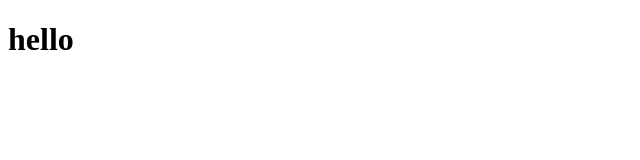
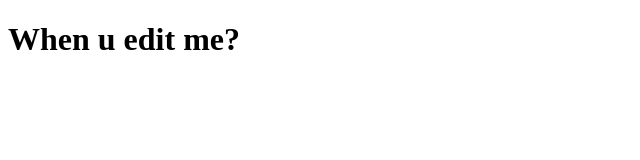
Before and after one commit to Murtatrxx/djs-bot, a website: page site/public/index.html in a window 1280 px wide. Shown: the whole page, without its empty margins (0-640 px from the left). Drawn offline with Linux system fonts and the light colour scheme.

Commit message:
Update index.html

```diff
--- a/site/public/index.html
+++ b/site/public/index.html
@@ -8,7 +8,7 @@
     <title>JS Tester</title>
   </head>
   <body>
-    <h1>hello</h1>
+    <h1>When u edit me?</h1>
     <script src="script.js"></script>
   </body>
 </html>
```
